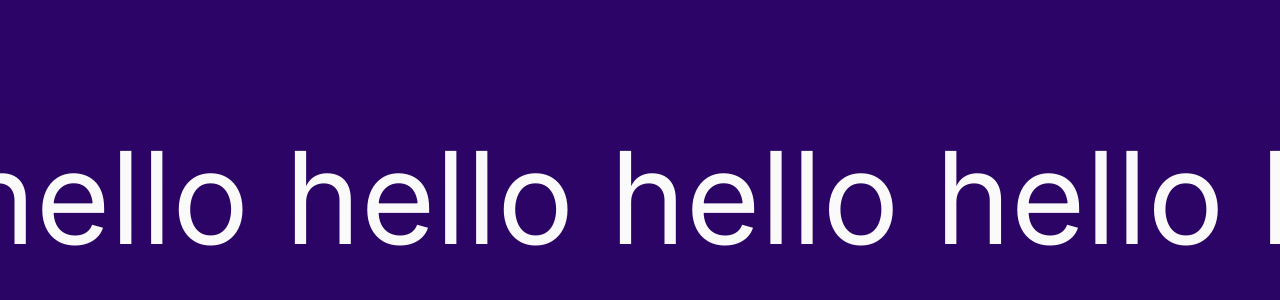
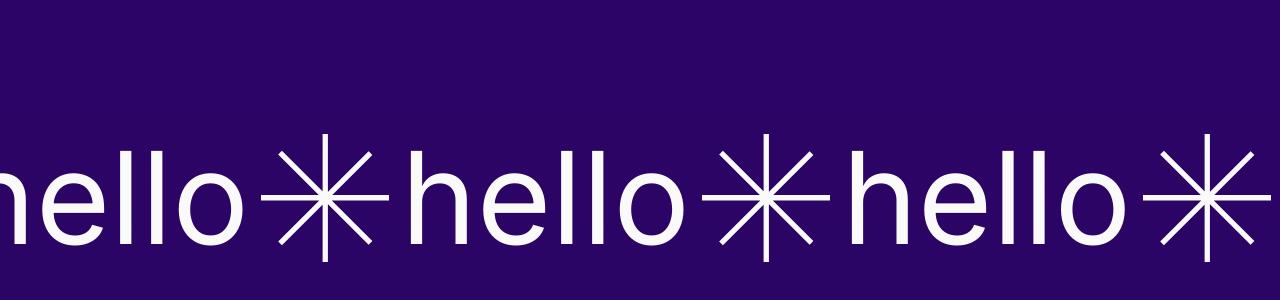
Before and after one commit to fulopkovacs/horizontal-scroll-text-effect, a Next.js app: page / in a window 1280 px wide. Shown: the part 538-838 px from the top of the page. Built offline with nearby package versions, Linux system fonts and the light colour scheme.

Commit message:
Add the star seperators

```diff
--- a/src/components/Title.tsx
+++ b/src/components/Title.tsx
@@ -1,17 +1,47 @@
 import {motion, useScroll, useSpring, useTransform} from 'framer-motion'
-import {useMemo} from 'react'
+import React from 'react'
+
+function StarSeparator() {
+  return (
+    <svg
+      xmlns="http://www.w3.org/2000/svg"
+      className="w-32 aspect-square"
+      viewBox="0 0 242 242"
+    >
+      <g
+        className="stroke-current"
+        fill="none"
+        fill-rule="evenodd"
+        stroke-width="10"
+      >
+        <path d="M121.5 0v242M0 120.5h242M36 35l171 171M36 207 207 36" />
+      </g>
+    </svg>
+  )
+}
 
 export function Title({children}: {children: string}) {
-  const text = new Array(20).fill(children).join(' ')
+  const repeatNTimes = 20
   const {scrollY} = useScroll()
   const translateX = useSpring(useTransform(() => scrollY.get() * -1 * 0.5))
 
   return (
     <motion.div
-      className="text-9xl text-neutral-50 whitespace-nowrap -ml-10"
+      className="text-9xl text-neutral-50 whitespace-nowrap -ml-10 flex items-center gap-3"
       style={{translateX}}
     >
-      {text}
+      {new Array(repeatNTimes).fill(1).map((_, i) => {
+        if (i === repeatNTimes - 1) {
+          return <div key={i}>{children}</div>
+        }
+
+        return (
+          <React.Fragment key={i}>
+            <div>{children}</div>
+            <StarSeparator />
+          </React.Fragment>
+        )
+      })}
     </motion.div>
   )
 }
--- a/src/styles/globals.css
+++ b/src/styles/globals.css
@@ -15,6 +15,6 @@
   }
 
   html {
-    background: #2e026d
+    background: #2e026d;
   }
 }
```
